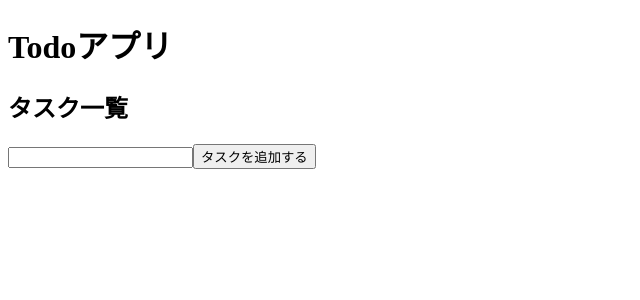
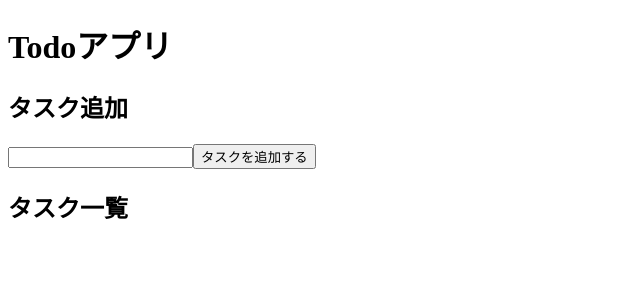
Before and after one commit to nakajima97/react-simple-todo-app-2023, a React (Vite) app: page / in a window 1280 px wide. Shown: the top 300 px of the page, without its empty margins (0-640 px from the left). Built offline with nearby package versions, Linux system fonts and the light colour scheme.

Commit message:
#2 ヘッダーの位置を調整

```diff
--- a/src/App.tsx
+++ b/src/App.tsx
@@ -13,7 +13,7 @@ function App(): JSX.Element {
     <div>
       <h1>Todoアプリ</h1>
       <div>
-        <h2>タスク一覧</h2>
+        <h2>タスク追加</h2>
         <div>
           <input
             type="text"
@@ -32,6 +32,7 @@ function App(): JSX.Element {
             タスクを追加する
           </button>
         </div>
+        <h2>タスク一覧</h2>
         <div>
           <ul>
             {tasks.map((task, key) => (
```
